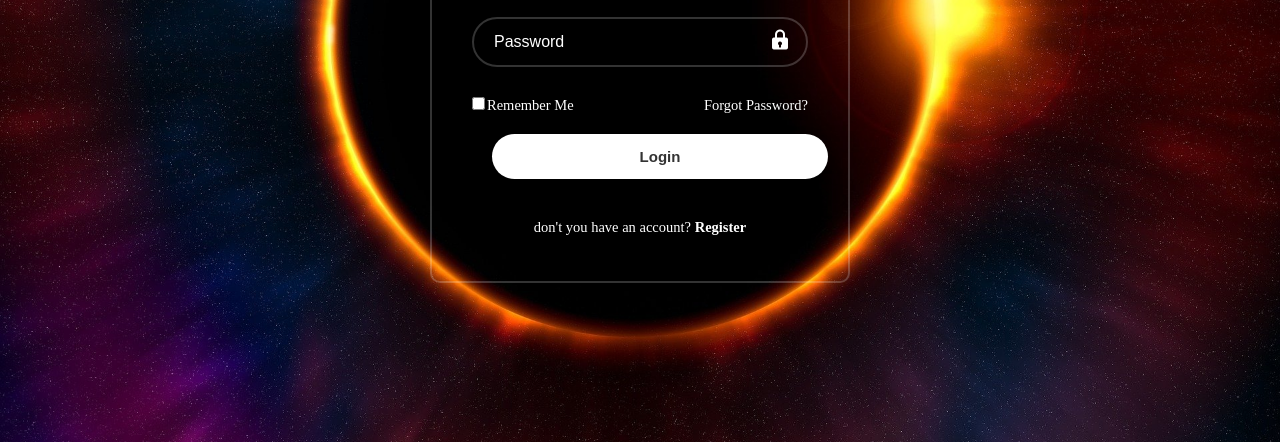
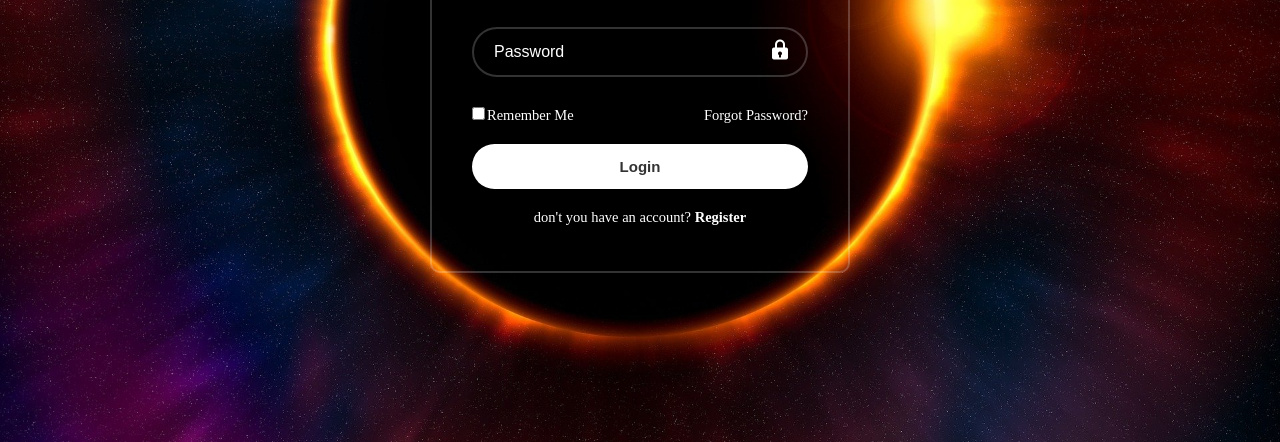
Before and after one commit to HARIBASKAR-max/Web-Development-Project, a plain HTML site: page Card Hover Effect/index.html in a window 1280 px wide. Shown: the part 358-800 px from the top of the page. Drawn offline with nearby package versions, Linux system fonts and the light colour scheme.

Commit message:
Update styles.css

```diff
--- a/Card Hover Effect/styles.css
+++ b/Card Hover Effect/styles.css
@@ -94,7 +94,7 @@ body{
     font-size: 15px;
     color: #333;
     font-weight: 600;
-    margin: 20px;
+    margin-top: 20px;
 }
 
 .wrapper .register-link{
```
